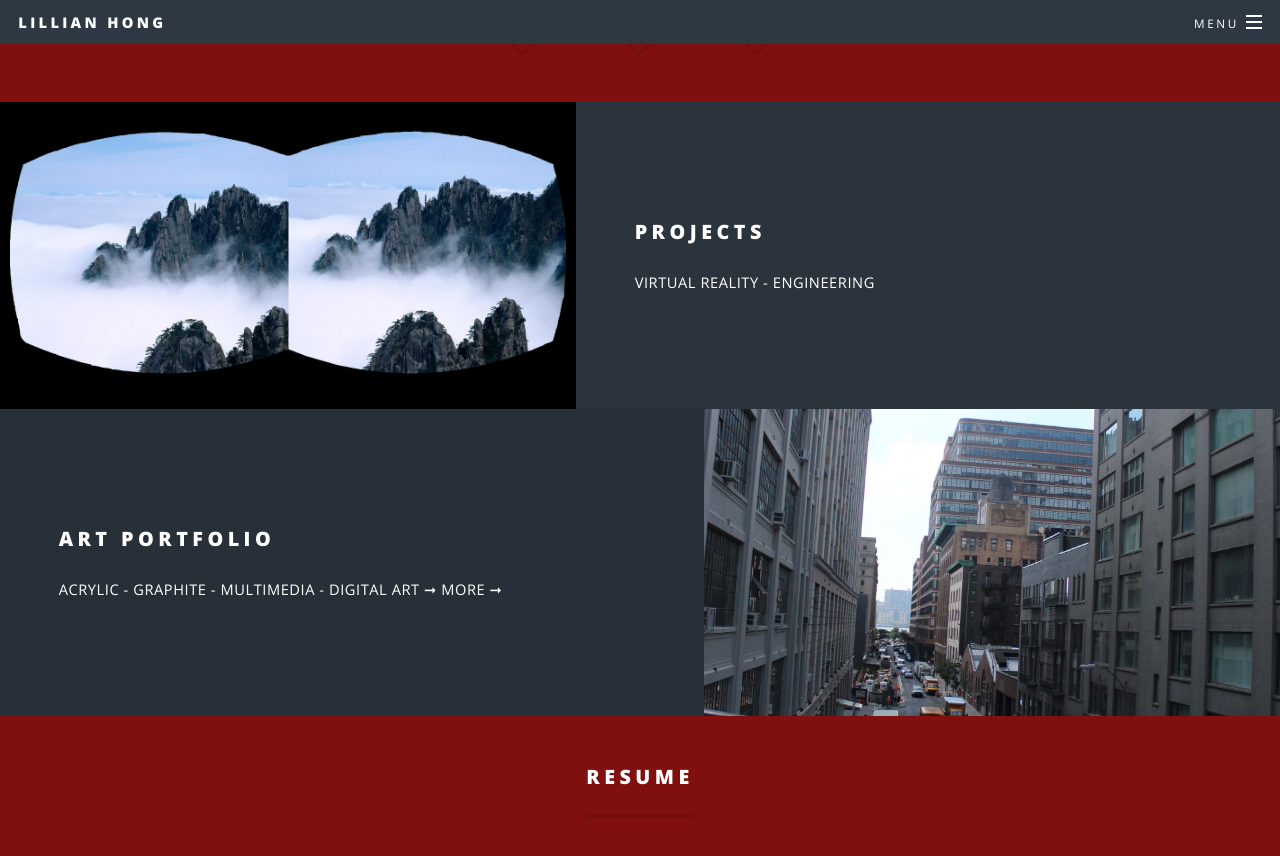
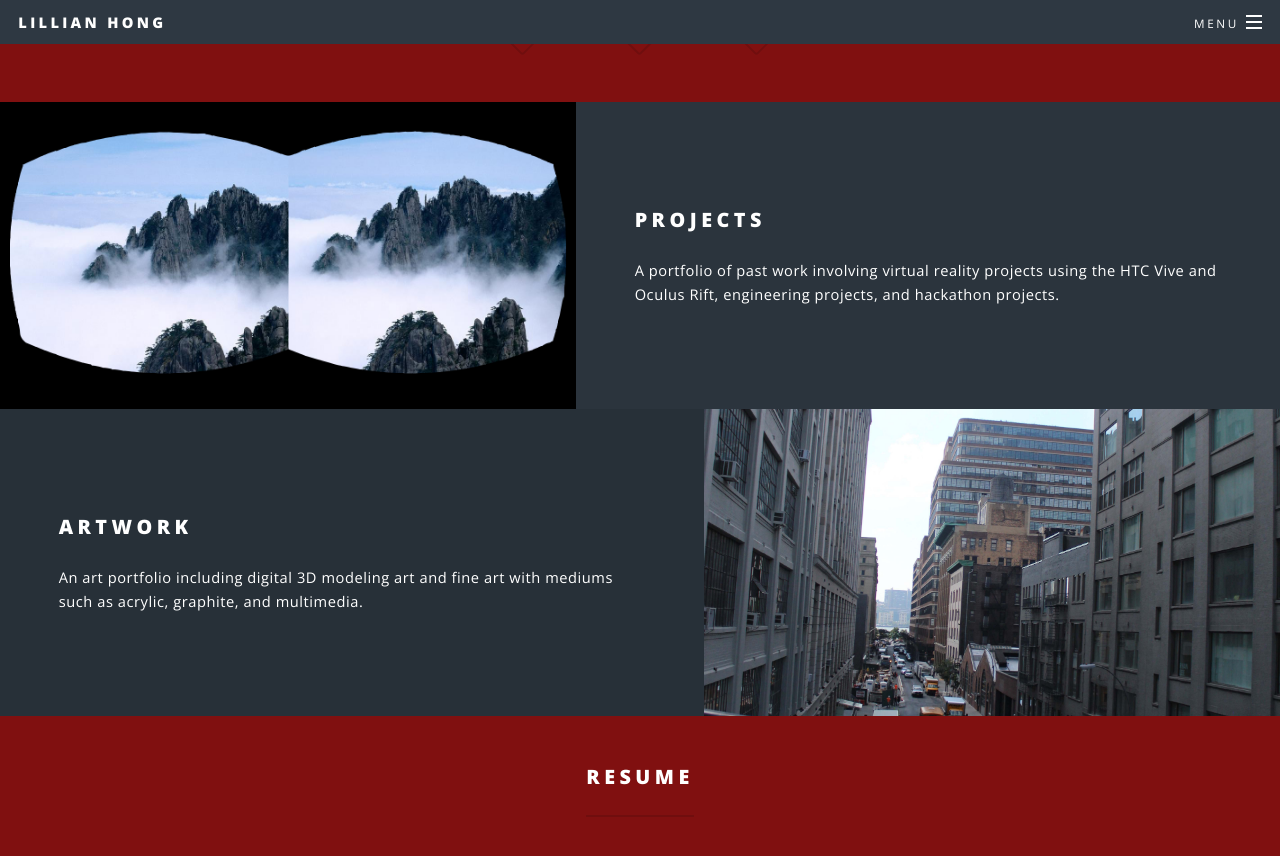
Before and after one commit to lillianhong/lillianhong.github.io, a Jekyll site: the page built from index.md, in a window 1280 px wide and 900 px high, scrolled down 1159 px. Shown: the top 856 px of the window. Built offline with Jekyll 4.4.1, drawn with Linux system fonts in a browser that asks for light colours.

Commit message:
project and artwork excerpt updates

```diff
--- a/_pages/1projects.html
+++ b/_pages/1projects.html
@@ -2,7 +2,7 @@
 key: 1
 title: Projects
 permalink: /projects/
-excerpt: VIRTUAL REALITY - ENGINEERING
+excerpt: A portfolio of past work involving virtual reality projects using the HTC Vive and Oculus Rift, engineering projects, and hackathon projects.
 image: pic01.jpg
 background-image: mountainVR.jpg
 ---
--- a/_pages/2artwork.html
+++ b/_pages/2artwork.html
@@ -1,8 +1,8 @@
 ---
 key: 2
-title: Art Portfolio
+title: Artwork
 permalink: /artwork/
-excerpt: ACRYLIC - GRAPHITE - MULTIMEDIA - DIGITAL ART                                   ➞ MORE ➞
+excerpt: An art portfolio including digital 3D modeling art and fine art with mediums such as acrylic, graphite, and multimedia.
 image: pic02.jpg
 background-image: pic02.jpg
 ---
```
